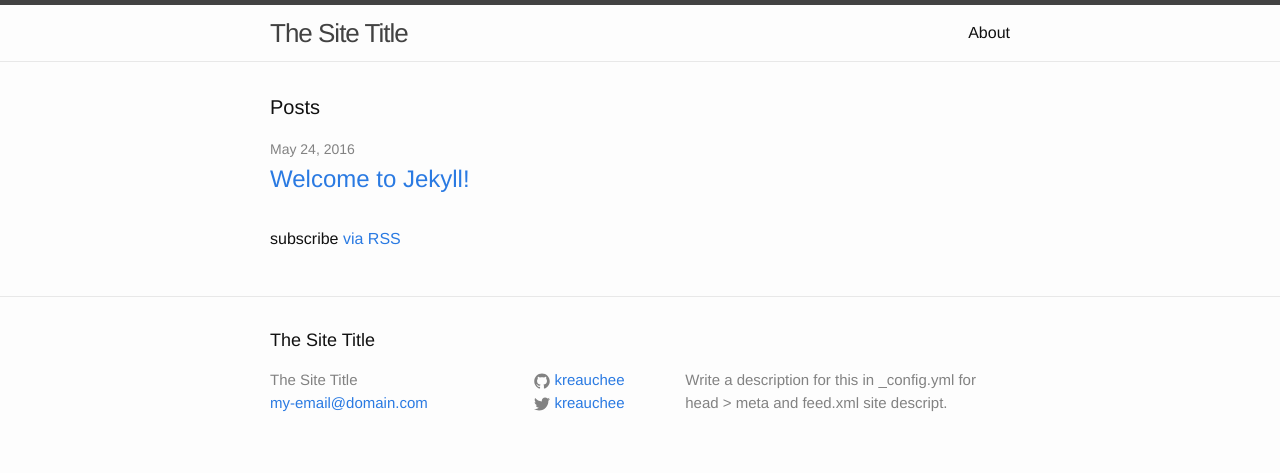
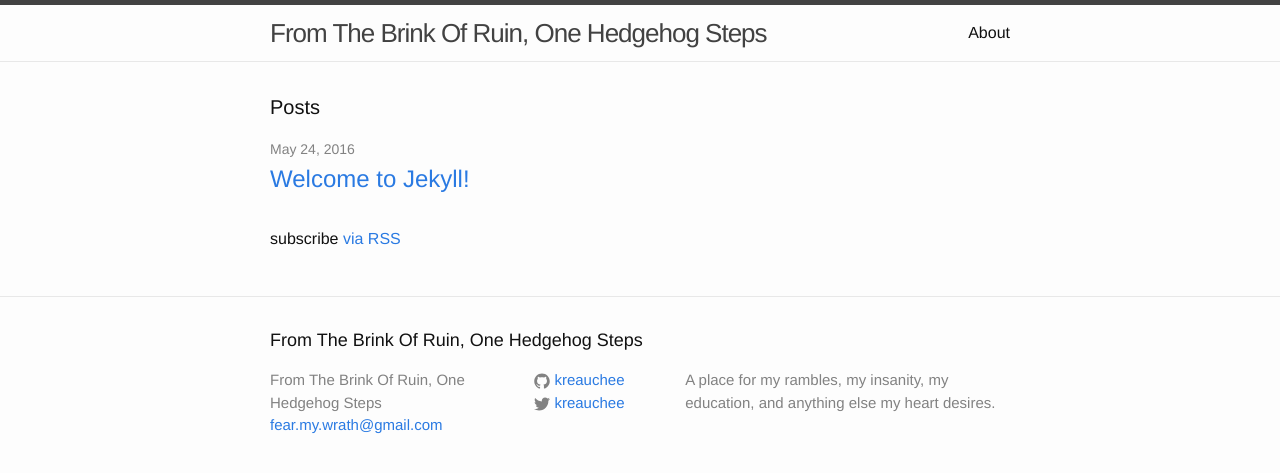
Before and after one commit to kreauchee/kreauchee.github.io, a Jekyll site: the page built from index.html, in a window 1280 px wide. Shown: the top 473 px of the page. Built offline with Jekyll 4.4.1, drawn with Linux system fonts in a browser that asks for light colours.

Commit message:
Updating site config

```diff
--- a/_config.yml
+++ b/_config.yml
@@ -6,11 +6,11 @@
 # 'jekyll serve'. If you change this file, please restart the server process.
 
 # Site settings
-title: The Site Title
-email: my-email@domain.com
+title: From The Brink Of Ruin, One Hedgehog Steps
+email: fear.my.wrath@gmail.com
 description: > # this means to ignore newlines until "baseurl:"
-  Write a description for this in _config.yml for head > meta
-  and feed.xml site descript.
+  A place for my rambles, my insanity, my education, and anything
+  else my heart desires.
 baseurl: "" # the subpath of your site, e.g. /blog
 url: "http://www.alexadelle.com" # the base hostname & protocol for your site
 twitter_username: kreauchee
```
